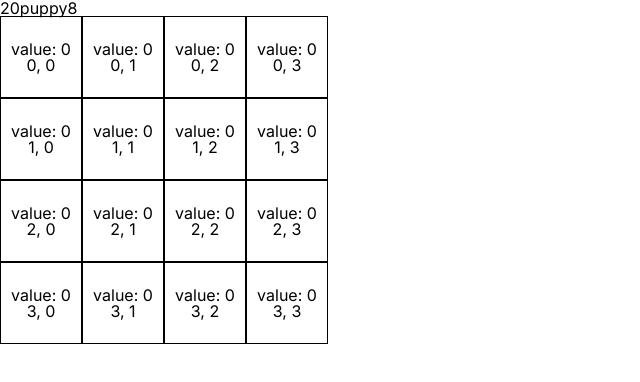
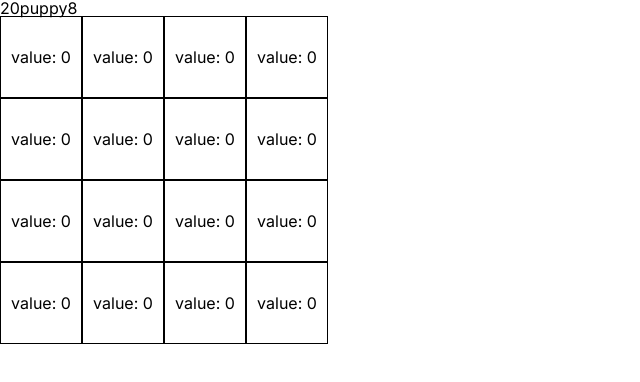
Before and after one commit to ruddelbenito/20puppy8, a Next.js app: page / in a window 1280 px wide. Shown: the top 382 px of the page, without its empty margins (0-640 px from the left). Built offline with nearby package versions, Linux system fonts and the light colour scheme.

Commit message:
Removed coordinates from board display

```diff
--- a/src/components/game.js
+++ b/src/components/game.js
@@ -74,7 +74,6 @@ function Game() {
                             return (
                                 <div className={styles.square} key={`${rowIndex}-${squareIndex}`}>
                                     <p>value: {grid[rowIndex][squareIndex]}</p>
-                                    <p className={styles.squareContent}>{rowIndex}, {squareIndex}</p>
                                 </div>
                             )
                         })}
```
